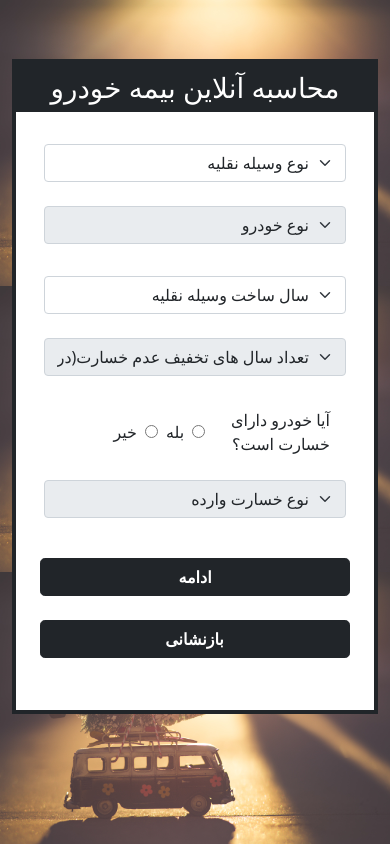
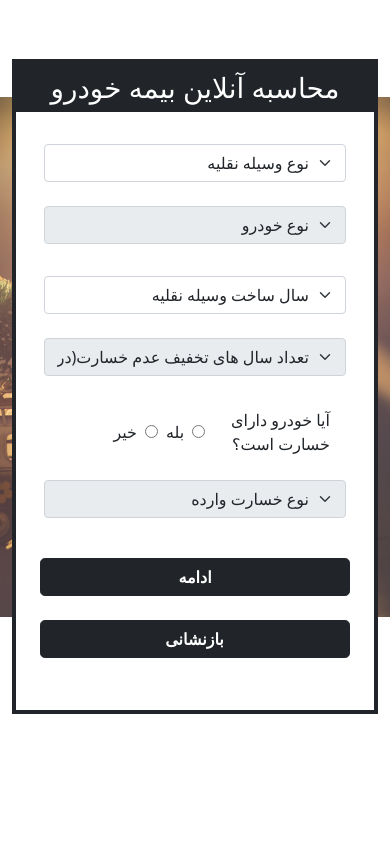
Before and after one commit to erfanmashari/Insurance, a plain HTML site: page index.html in a window 390 px wide. Drawn offline with nearby package versions, Linux system fonts and the light colour scheme.

Commit message:
Update style.css

```diff
--- a/css/style.css
+++ b/css/style.css
@@ -6,6 +6,7 @@
 #body {
     background-image: url("../img/background.jpg");
     background-size: 110%;
+    background-repeat: no-repeat;
 }
 
 #type-year {
@@ -60,3 +61,9 @@
         width: 100%;
     }
 }
+
+@media only screen and (max-width: 500px) {
+    #body {
+        background-position: center;
+        background-size: 200%;
+}
```
